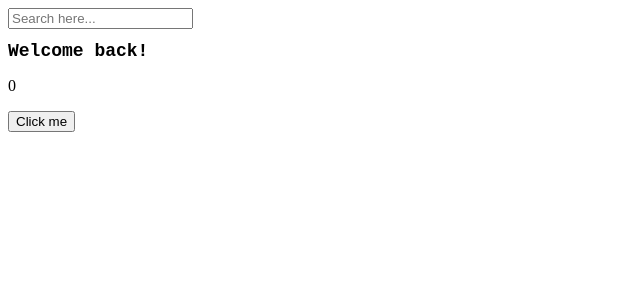
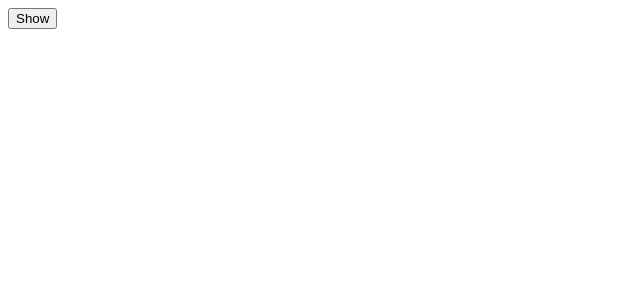
Before and after one commit to myhappyman/react_study, a React (Create React App) app in the folder react-for-beginners/: page / in a window 1280 px wide. Shown: the top 300 px of the page, without its empty margins (0-640 px from the left). Built offline with nearby package versions, Linux system fonts and the light colour scheme.

Commit message:
6-4 CleanUp 컴포넌트가 사라질때 이벤트 처리하는 방법에 대하여 알아보았다.

```diff
--- a/react-for-beginners/src/App.js
+++ b/react-for-beginners/src/App.js
@@ -1,54 +1,50 @@
 import { useState, useEffect } from "react";
-import Button from "./Button";
-import styles from "./App.module.css";
 
 /**
- * App
+ * CleanUp function에 대하여 알아보자
  *
- * Recap
- * react.js useEffect 복습
- * react의 가장 멋진 점은 바로 새로운 데이터가 생기면
- * 컴포넌트를 새로고침해주는데, 우리가 직접할 필요없이 리액트 생태계에 따른
- * 문법 규칙만 지키면 알아서 새로고침을 해준다는게 아주 편하고 좋다.
- * 하지만 작성한 컴포넌트 안에서도 한번만 실행하고 싶은 부분이 있을수도 있는데,
- * 이때는 useEffect를 통해 원하는 동작을 처리할 수 있다.
- * useEffect에는 두개의 파라미터가 존재하고
- * 첫번째 파라미터는 동작할 코드
- * 두번째 파라미터에는 감시할 대상(state)를 지정할 수 있다.
+ * (- component는 단지 jsx를 return하는 함수일 뿐이다.
+ * 컴포넌트 사용을 위한 구분을 위해 항상 대문자로 시작하도록 하자!
+ * )
  *
- * 감시할 대상에 변화가 발생하면 동작할 코드만 새로 동작한다.
+ * state값 showing의 toggle형 boolean값으로 Hello라는
+ * 컴포넌트를 보여주고 안보여주고 처리하는 예제이다.
+ * useEffect를 통해 초기 생성시에만 console.log를 출력하는 예제라서
+ * showing이 될 때마다 console.log가 찍히는데, showing이 false일때
+ * 즉 컴포넌트가 destroy될때는 아무 일도 일어나지 않는다.
+ * 이때 destroy될 때에 대한 처리도 할 수 있는데, useEffect에
+ * function을 return 처리하면 된다.
  *
- * @returns
+ * 여기선 해당 컴포넌트가 사라질때이므로 감시하는 대상이 빈 배열에서 return을 해주게되면
+ * 해당 컴포넌트가 사라질때 destroyed가 발생하는 걸 볼 수 있다.
+ * 이처럼 컴포넌트가 사라질때 처리하는걸 CleanUp function이라고 부른다.
+ *
+ * (정상동작하지 않는다면 index.js의 React.StrictMode모드를 제거한다.
+ * React.StrictMode 모드는 개발 과정 중 안전을 위해 켜지는 기능이며 배포시에는 사라진다고 한다.)
+ *
+ *
+ *
  */
+
+function Hello(){
+  useEffect(()=>{
+    console.log("created!");
+    return () => console.log("destroyed!"); //컴포넌트가 사라지면 발생한다.
+  }, []); //한번 초기화시에만 부르겠다는 뜻
+  return <h1>Hello</h1>
+}
+
+
 function App() {
-  const [counter, setCounter] = useState(0);
-  const [keyword, setKeyword] = useState("");
-  const onClick = () => setCounter(cur => cur + 1);
-  const onChange = (event) => setKeyword(event.target.value);
-  // console.log("App called");
-  const iRunOnlyOnce = () => {
-    console.log("I run only once.");
-  }
-  useEffect(iRunOnlyOnce, []); //페이지가 로드되었을때 iRunOnlyOnce라는 함수만 한번 동작한다.
-  useEffect(()=>{ //keyword state에 변화가 발생할때만 동작한다.
-    if(keyword !== "" && keyword.length > 6){
-      console.log("I run when 'keyword' changes");
-    }
-  }, [keyword]);
-  useEffect(()=>{ //keyword state에 변화가 발생할때만 동작한다.
-    console.log("I run when 'counter' changes");
-  }, [counter]);
-
-  useEffect(()=>{ //keyword, counter state에 변화가 발생하면 동작한다.
-    console.log("I run when 'counter' & 'keyword' changes");
-  }, [counter, keyword]);
+  const [showing, setShowing] = useState(false);
+  const onClick = ()=> setShowing((prev) => !prev);
   return (
     <div>
-      <input type="text" onChange={onChange} value={keyword} placeholder="Search here..." />
-      <h1 className={styles.title}>Welcome back!</h1>
-      <p>{counter}</p>
+      {
+        showing ? <Hello /> : null
+      }
 
-      <button onClick={onClick}>Click me</button>
+      <button onClick={onClick}>{showing ? "Hide" : "Show"}</button>
     </div>
   );
 }
--- a/react-for-beginners/src/index.js
+++ b/react-for-beginners/src/index.js
@@ -3,8 +3,9 @@ import ReactDOM from 'react-dom/client';
 import App from './App';
 
 const root = ReactDOM.createRoot(document.getElementById('root'));
-root.render(
-  <React.StrictMode>
-    <App />
-  </React.StrictMode>
-);
+root.render(<App />);
+// root.render(
+//   <React.StrictMode>
+//     <App />
+//   </React.StrictMode>
+// );
```
Also changed, not shown: react-for-beginners/src/App_back.js (added, +56 -0 lines).
